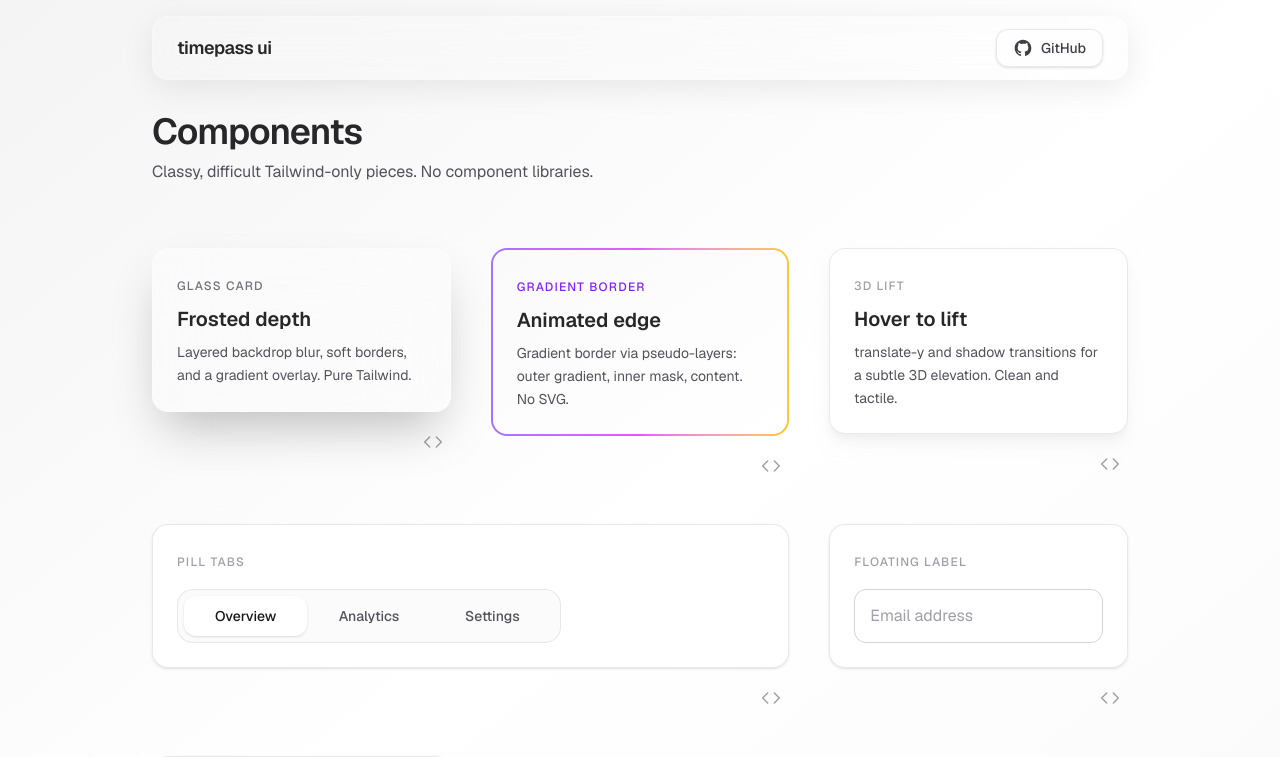
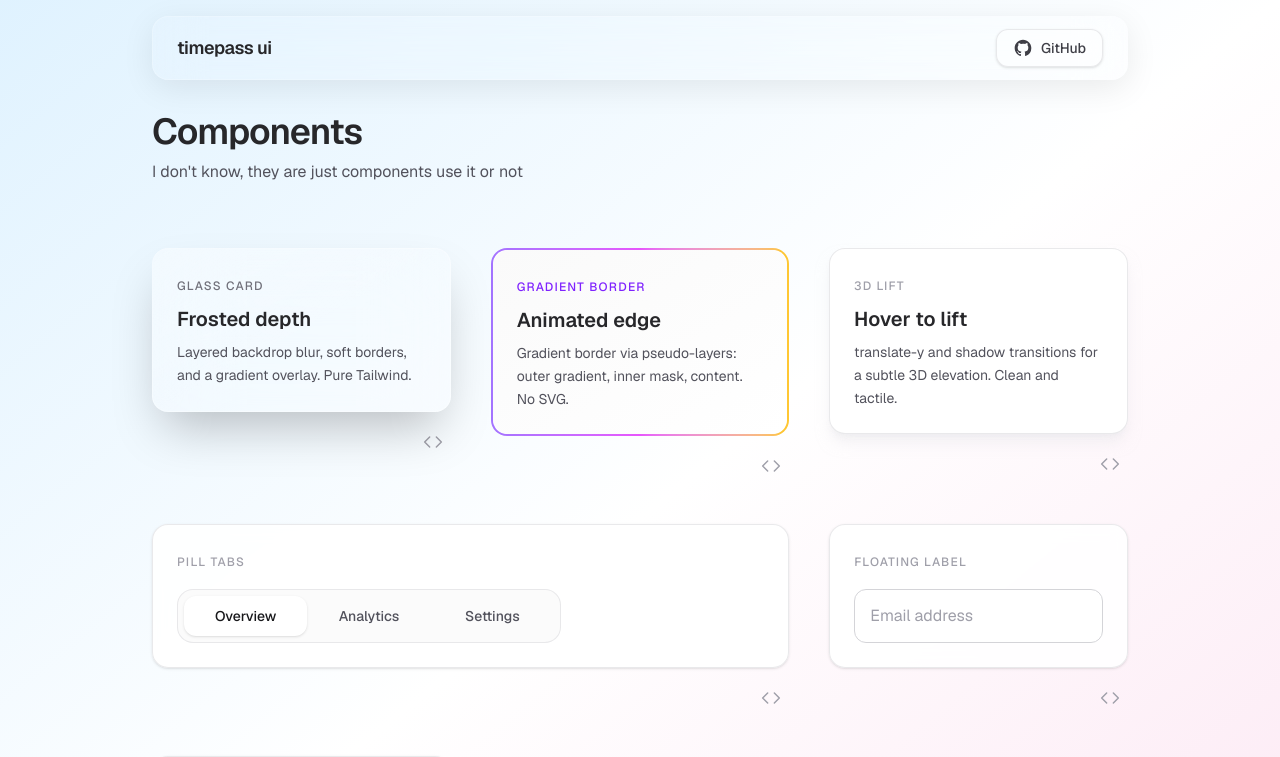
Before and after one commit to namanbarkiya/timepass-ui, a Next.js app: page / in a window 1280 px wide. Shown: the top 757 px of the page. Built offline with nearby package versions, Linux system fonts and the light colour scheme.

Commit message:
gradient bg

```diff
--- a/app/page.tsx
+++ b/app/page.tsx
@@ -11,7 +11,7 @@ import ComponentShowcase from "./components/ComponentShowcase";
 
 export default function Home() {
     return (
-    <div className="min-h-screen bg-gradient-to-br from-zinc-100 via-white to-zinc-50">
+        <div className="min-h-screen bg-gradient-to-br from-sky-100 via-white to-pink-100">
             <GlassNavbar />
 
             <main className="mx-auto max-w-5xl px-4 pb-24 pt-28 sm:px-6">
@@ -20,7 +20,8 @@ export default function Home() {
                         Components
                     </h1>
                     <p className="mt-2 text-zinc-600">
-            Classy, difficult Tailwind-only pieces. No component libraries.
+                        I don&apos;t know, they are just components use it or
+                        not
                     </p>
                 </section>
 
```
Lines whose indentation alone changed are shown as unchanged.
